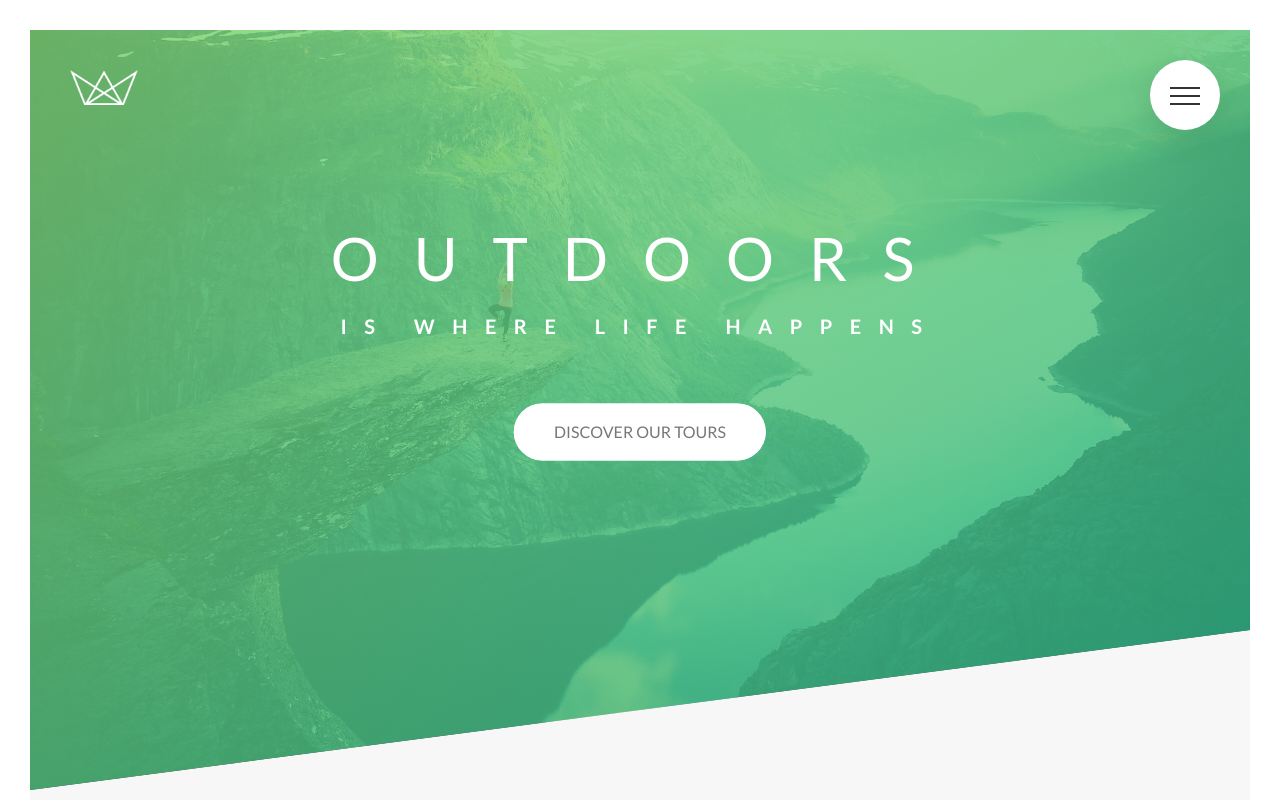
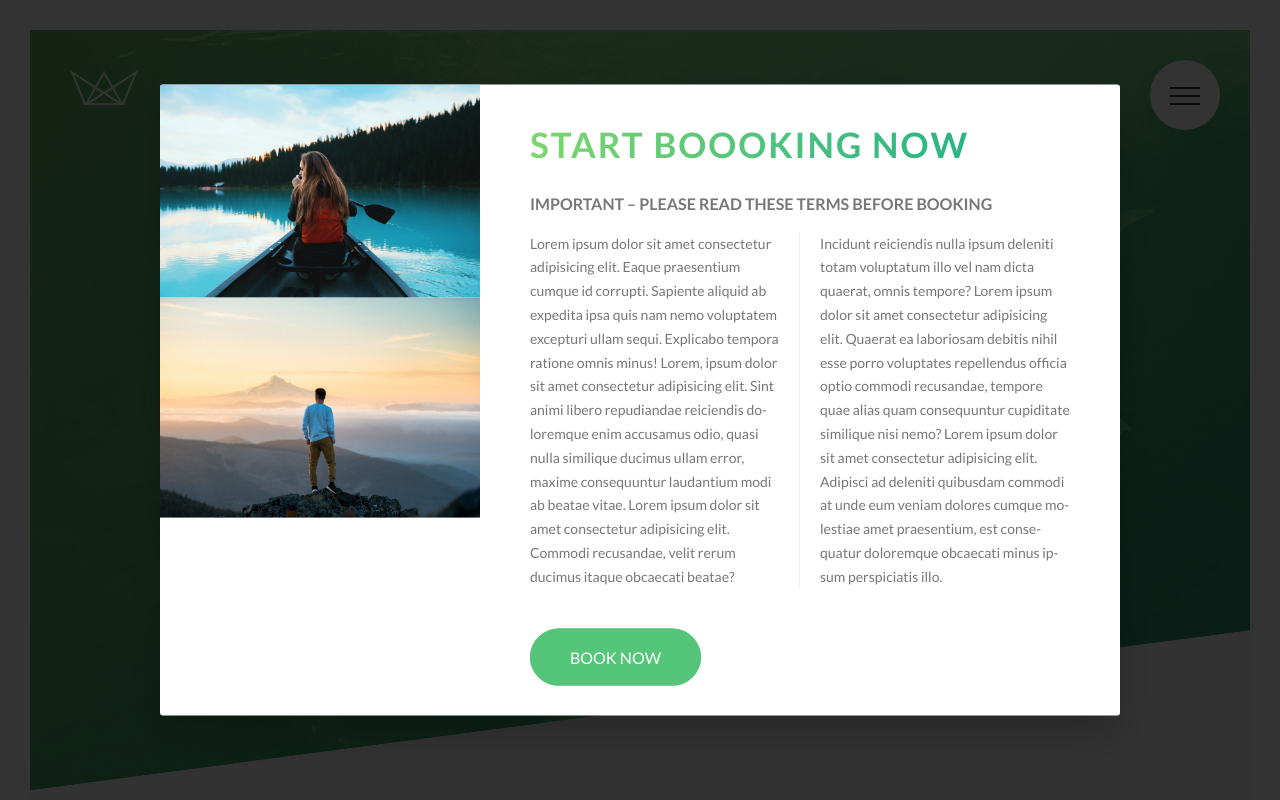
Before and after one commit to lwerner27/css-sample-project-1, a website: page index.html in a window 1280 px wide. Shown: the top 800 px of the page. Drawn offline with Linux system fonts and the light colour scheme.

Commit message:
Finished styling the popup

```diff
--- a/index.html
+++ b/index.html
@@ -547,6 +547,55 @@
                 </div>
             </div>
         </footer>
+
+        <div class="popup">
+            <div class="popup__content">
+                <div class="popup__left">
+                    <img
+                        class="popup__img"
+                        src="img/nat-8.jpg"
+                        alt="Tour Photo"
+                    />
+                    <img
+                        class="popup__img"
+                        src="img/nat-9.jpg"
+                        alt="Tour Photo"
+                    />
+                </div>
+                <div class="popup__right">
+                    <h2 class="heading-secondary u-margin-bottom-small">
+                        Start Boooking Now
+                    </h2>
+                    <h3 class="heading-tertiary u-margin-bottom-small">
+                        Important &ndash; Please read these terms before booking
+                    </h3>
+                    <p class="popup__text">
+                        Lorem ipsum dolor sit amet consectetur adipisicing elit.
+                        Eaque praesentium cumque id corrupti. Sapiente aliquid
+                        ab expedita ipsa quis nam nemo voluptatem excepturi
+                        ullam sequi. Explicabo tempora ratione omnis minus!
+                        Lorem, ipsum dolor sit amet consectetur adipisicing
+                        elit. Sint animi libero repudiandae reiciendis
+                        doloremque enim accusamus odio, quasi nulla similique
+                        ducimus ullam error, maxime consequuntur laudantium modi
+                        ab beatae vitae. Lorem ipsum dolor sit amet consectetur
+                        adipisicing elit. Commodi recusandae, velit rerum
+                        ducimus itaque obcaecati beatae? Incidunt reiciendis
+                        nulla ipsum deleniti totam voluptatum illo vel nam dicta
+                        quaerat, omnis tempore? Lorem ipsum dolor sit amet
+                        consectetur adipisicing elit. Quaerat ea laboriosam
+                        debitis nihil esse porro voluptates repellendus officia
+                        optio commodi recusandae, tempore quae alias quam
+                        consequuntur cupiditate similique nisi nemo? Lorem ipsum
+                        dolor sit amet consectetur adipisicing elit. Adipisci ad
+                        deleniti quibusdam commodi at unde eum veniam dolores
+                        cumque molestiae amet praesentium, est consequatur
+                        doloremque obcaecati minus ipsum perspiciatis illo.
+                    </p>
+                    <a href="#" class="btn btn--green">Book Now</a>
+                </div>
+            </div>
+        </div>
         <!-- Below is a sample grid uncomment it to see the basic grid -->
         <!-- <section class="grid-test">
 
--- /dev/null
+++ b/sass/components/_popup.scss
@@ -0,0 +1,54 @@
+.popup {
+    height: 100vh;
+    width: 100%;
+    position: fixed;
+    top: 0;
+    left: 0;
+    background-color: rgba($color-black, 0.8);
+    z-index: 9999;
+
+    &__content {
+        @include centerContent;
+        width: 75%;
+        background-color: $color-white;
+        box-shadow: 0 2rem 4rem rgba($color-black, 0.2);
+        border-radius: $default-border-radius;
+        display: table;
+        overflow: hidden;
+    }
+
+    &__left {
+        width: 33.333333%;
+        display: table-cell;
+    }
+
+    &__right {
+        width: 66.666667%;
+        display: table-cell;
+        vertical-align: middle;
+        padding: 3rem 5rem;
+    }
+
+    &__img {
+        display: block;
+        width: 100%;
+    }
+
+    &__text {
+        font-size: 1.4rem;
+        margin-bottom: 4rem;
+
+        -moz-column-count: 2;
+        -moz-column-gap: 4rem;
+        -moz-column-rule: 1px solid $color-grey-light-2;
+
+        column-count: 2;
+        column-gap: 4rem;
+        column-rule: 1px solid $color-grey-light-2;
+
+        -moz-hyphens: auto;
+        -ms-hyphens: auto;
+        -webkit-hyphens: auto;
+        hyphens: auto;
+    }
+}
--- a/sass/main.scss
+++ b/sass/main.scss
@@ -15,6 +15,7 @@
 @import "components/story";
 @import "components/bg-video";
 @import "components/form";
+@import "components/popup";
 
 @import "layout/header";
 @import "layout/footer";
```
Also changed, not shown: css/compiled_styles.css.
